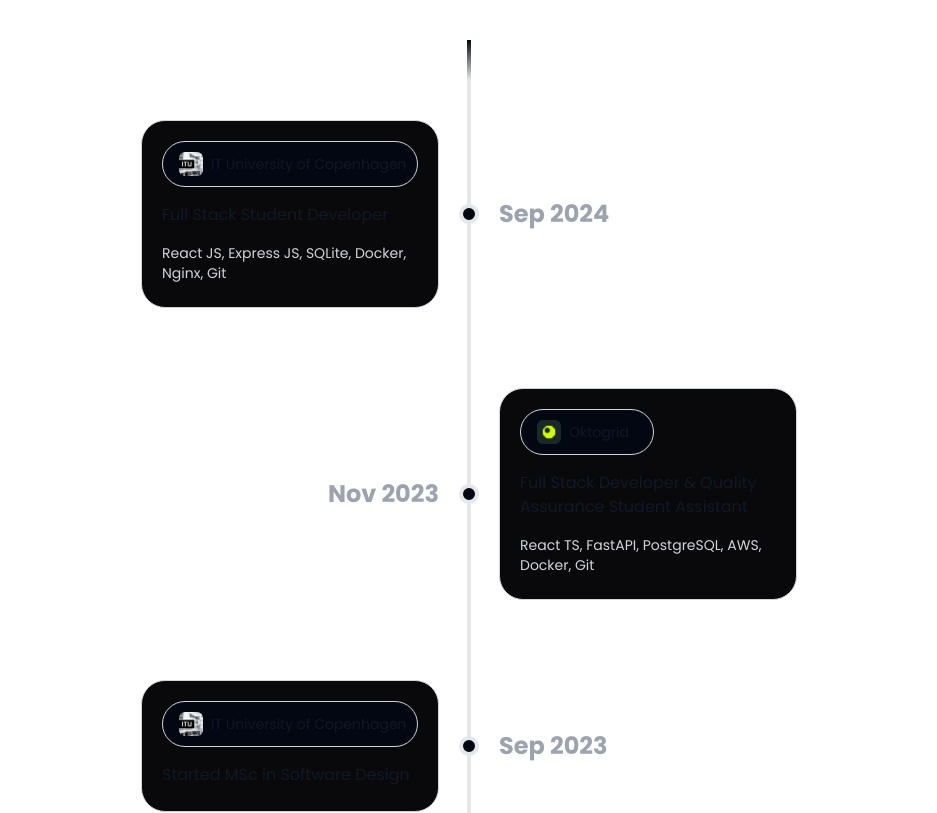
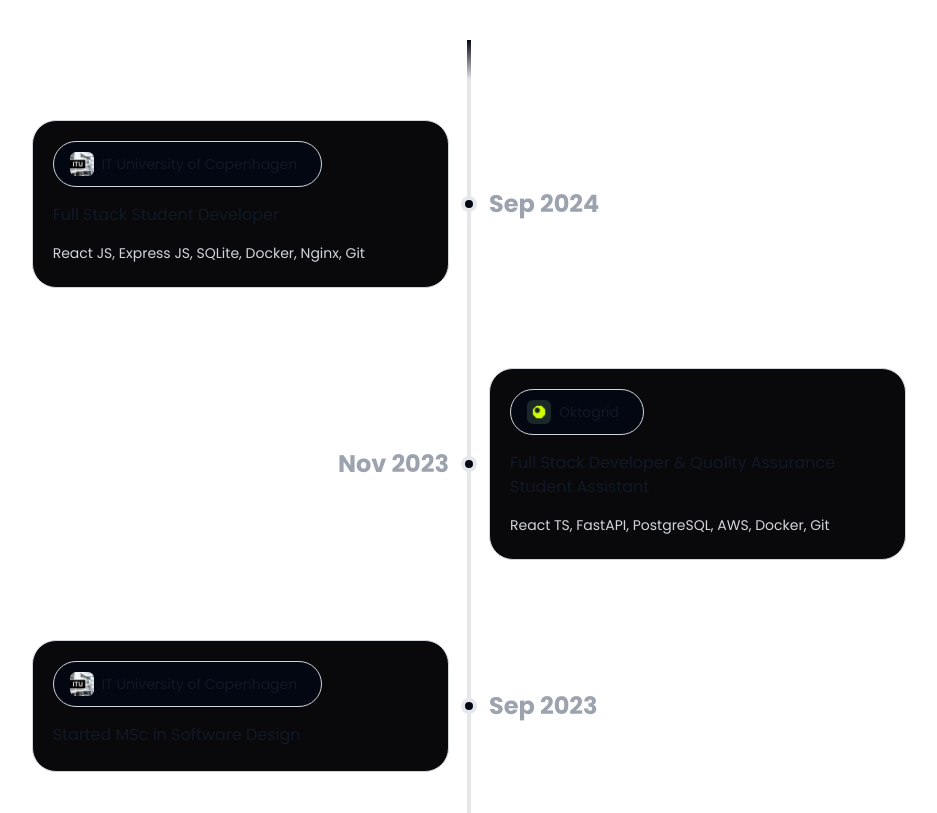
Before and after one commit to benceluzsinszky/portfolio, a React (Vite) app: page / in a window 1280 px wide. Shown: the part 1246-2059 px from the top of the page, without its empty margins (171-1108 px from the left). Built offline with nearby package versions, Linux system fonts and the light colour scheme; no server answers.

Commit message:
journey styling update

```diff
--- a/src/components/ShowCase.tsx
+++ b/src/components/ShowCase.tsx
@@ -10,7 +10,7 @@ export default function ShowCase({ title, children, icon }: ShowCaseProps) {
       <div>
         <div className="inline-flex items-center mb-3 border rounded-full py-1 md:py-2 px-2 md:px-4 w-auto bg-gray-950">
           <img src={icon} alt={title} className="w-5 md:w-6 rounded-md" />
-          <p className="mx-2 text-2xs md:text-sm text-nowrap">{title}</p>
+          <p className="mx-2 text-2xs md:text-sm">{title}</p>
         </div>
       </div>
       {children}
--- a/src/components/journey/Journey.tsx
+++ b/src/components/journey/Journey.tsx
@@ -8,7 +8,7 @@ export default function Journey() {
   return (
     <div className="w-full flex flex-col items-start md:items-center">
       <div className="h-10 w-1 bg-gradient-to-t from-gray-200 to-gray-950"></div>
-      <div className="relative flex flex-col w-full md:w-3/4 items-start md:items-center ">
+      <div className="relative flex flex-col w-full items-start md:items-center ">
         <div className="absolute top-0 bottom-0 left-0 md:left-1/2 transform md:-translate-x-1/2 h-full w-1 bg-gray-200 z-0"></div>
 
         <JourneyItem
--- a/src/components/journey/JourneyItem.tsx
+++ b/src/components/journey/JourneyItem.tsx
@@ -46,12 +46,12 @@ export default function JourneyItem({
   };
 
   return (
-    <div className="my-10 flex flex-col md:flex-row items-start md:items-center w-full z-10">
-      <div className="flex-1 pl-6 md:pl-0">
+    <div className="relative my-10 flex flex-col md:flex-row items-start md:items-center min-w-full z-10">
+      <div className="flex-1 pl-6 md:pl-0 md:mr-5">
         {swapped ? viewDate() : viewShowCase()}
       </div>
-      <div className="hidden md:block w-5 h-5 bg-gray-950 border-4 border-gray-200 rounded-full mx-5"></div>
-      <div className="pl-6 md:pl-0 w-full md:flex-1">
+      <div className="hidden absolute left-1/2 transform -translate-x-1/2 md:block w-4 h-4 bg-gray-950 border-4 border-gray-200 rounded-full"></div>
+      <div className="md:flex-1 pl-6 md:pl-0 w-full md:ml-5">
         {!swapped ? viewDate() : viewShowCase()}
       </div>
     </div>
```
